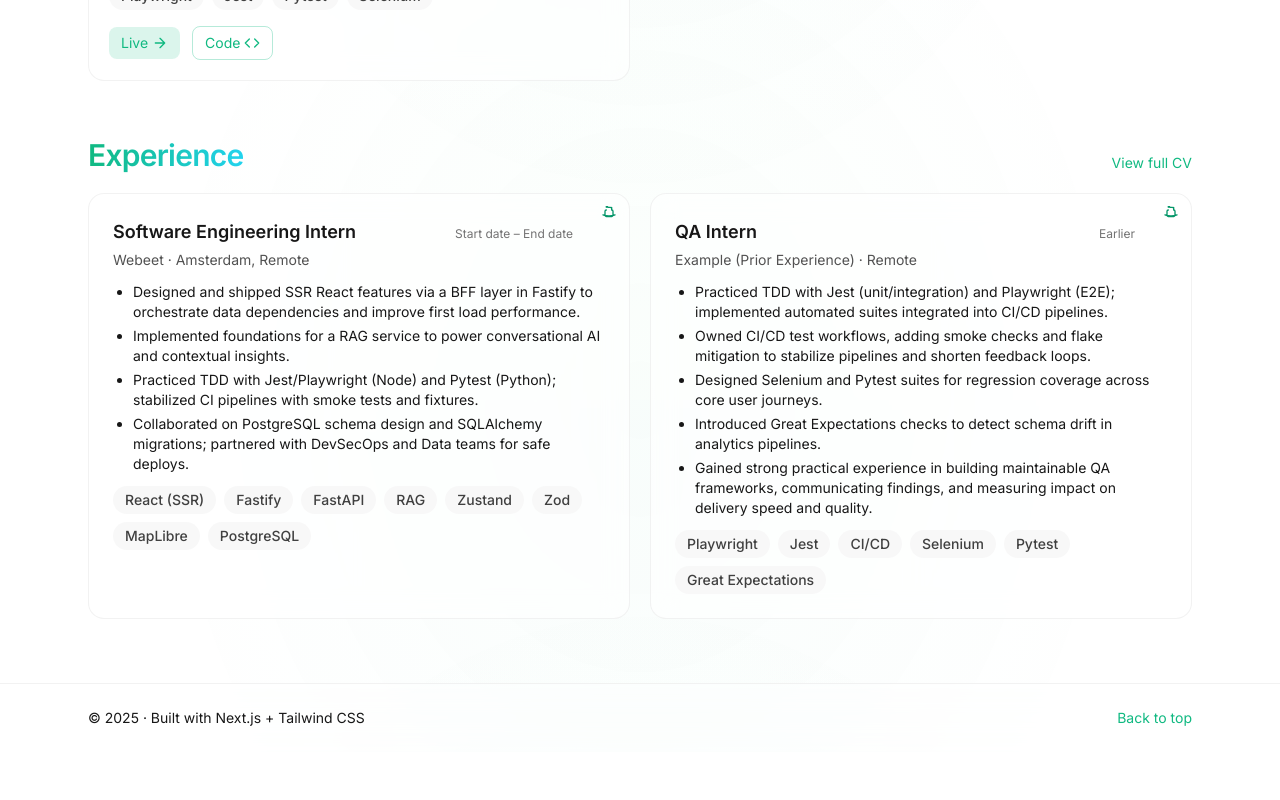
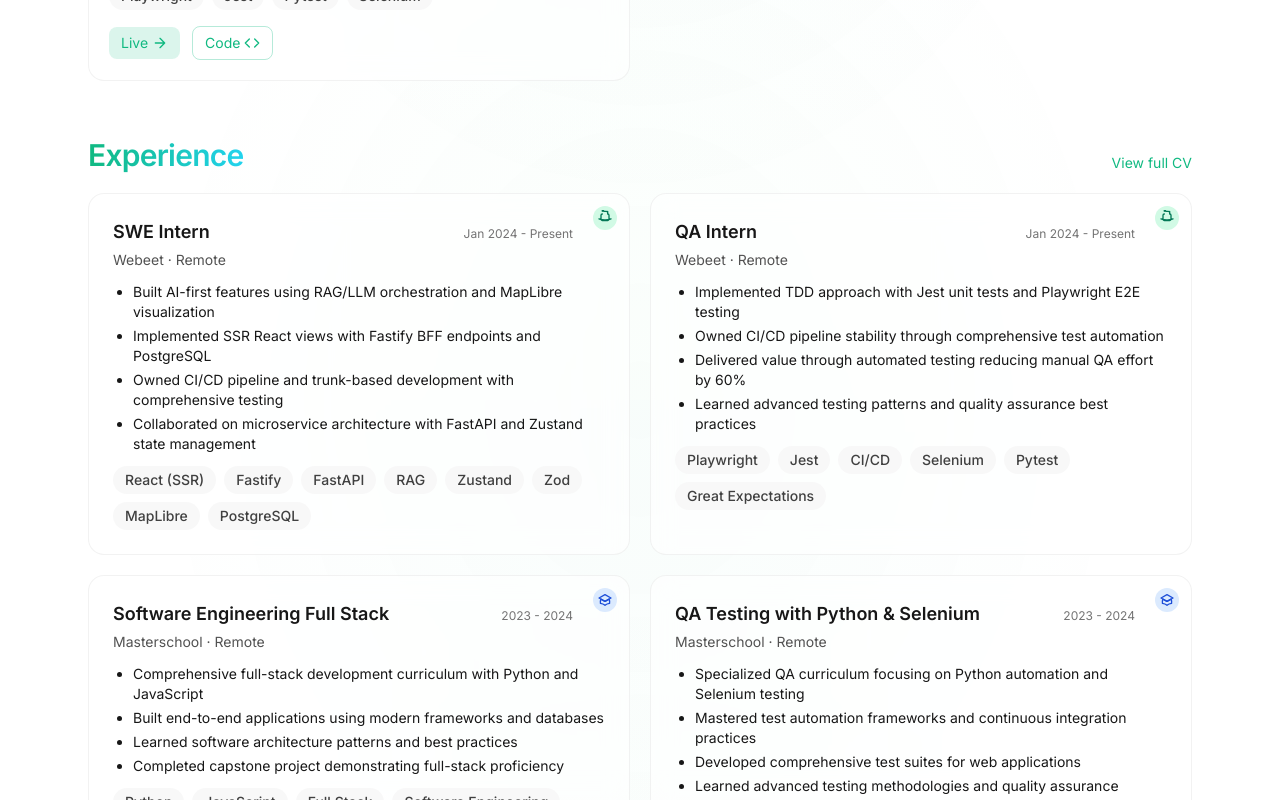
Before and after one commit to webeet-io/_onboarding_portfolio_template, a Next.js app: page / in a window 1280 px wide. Shown: the part 2000-2800 px from the top of the page. Before the commit the page ends 2752 px from the top, so only its background shows below. Built offline with nearby package versions, Linux system fonts and the light colour scheme.

Commit message:
final I think

```diff
--- a/src/components/CvCard.tsx
+++ b/src/components/CvCard.tsx
@@ -6,14 +6,18 @@ export function CvCard({ item }: { item: CvArticle }) {
       {/* Type indicator icon */}
       <div className="absolute top-3 right-3">
         {item.type === 'work' ? (
-          <svg className="w-4 h-4 text-emerald-600 dark:text-emerald-400" fill="none" stroke="currentColor" viewBox="0 0 24 24">
-            <path strokeLinecap="round" strokeLinejoin="round" strokeWidth={2} d="M21 13.255A23.931 23.931 0 0112 15c-3.183 0-6.22-.62-9-1.745M16 6V4a2 2 0 00-2-2h-4a2 2 0 00-2-2v2m8 0V6a2 2 0 012 2v6a2 2 0 01-2 2H8a2 2 0 01-2-2V8a2 2 0 012-2V6" />
-          </svg>
+          <div className="w-6 h-6 bg-emerald-100 dark:bg-emerald-900/30 rounded-full flex items-center justify-center">
+            <svg className="w-4 h-4 text-emerald-700 dark:text-emerald-300" fill="none" stroke="currentColor" viewBox="0 0 24 24">
+              <path strokeLinecap="round" strokeLinejoin="round" strokeWidth={2} d="M21 13.255A23.931 23.931 0 0112 15c-3.183 0-6.22-.62-9-1.745M16 6V4a2 2 0 00-2-2h-4a2 2 0 00-2-2v2m8 0V6a2 2 0 012 2v6a2 2 0 01-2 2H8a2 2 0 01-2-2V8a2 2 0 012-2V6" />
+            </svg>
+          </div>
         ) : (
-          <svg className="w-4 h-4 text-blue-600 dark:text-blue-400" fill="none" stroke="currentColor" viewBox="0 0 24 24">
-            <path strokeLinecap="round" strokeLinejoin="round" strokeWidth={2} d="M12 14l9-5-9-5-9 5 9 5z" />
-            <path strokeLinecap="round" strokeLinejoin="round" strokeWidth={2} d="M12 14l6.16-3.422a12.083 12.083 0 01.665 6.479A11.952 11.952 0 0012 20.055a11.952 11.952 0 00-6.824-2.998 12.078 12.078 0 01.665-6.479L12 14z" />
-          </svg>
+          <div className="w-6 h-6 bg-blue-100 dark:bg-blue-900/30 rounded-full flex items-center justify-center">
+            <svg className="w-4 h-4 text-blue-700 dark:text-blue-300" fill="none" stroke="currentColor" viewBox="0 0 24 24">
+              <path strokeLinecap="round" strokeLinejoin="round" strokeWidth={2} d="M12 14l9-5-9-5-9 5 9 5z" />
+              <path strokeLinecap="round" strokeLinejoin="round" strokeWidth={2} d="M12 14l6.16-3.422a12.083 12.083 0 01.665 6.479A11.952 11.952 0 0012 20.055a11.952 11.952 0 00-6.824-2.998 12.078 12.078 0 01.665-6.479L12 14z" />
+            </svg>
+          </div>
         )}
       </div>
 
--- a/src/data/cv.ts
+++ b/src/data/cv.ts
@@ -10,32 +10,59 @@ export type CvArticle = {
 
 export const cvArticles: CvArticle[] = [
   {
-    title: 'Software Engineering Intern',
+    title: 'SWE Intern',
     org: 'Webeet',
-    location: 'Amsterdam, Remote',
-    period: 'Start date – End date',
+    location: 'Remote',
+    period: 'Jan 2024 - Present',
     bullets: [
-      'Designed and shipped SSR React features via a BFF layer in Fastify to orchestrate data dependencies and improve first load performance.',
-      'Implemented foundations for a RAG service to power conversational AI and contextual insights.',
-      'Practiced TDD with Jest/Playwright (Node) and Pytest (Python); stabilized CI pipelines with smoke tests and fixtures.',
-      'Collaborated on PostgreSQL schema design and SQLAlchemy migrations; partnered with DevSecOps and Data teams for safe deploys.',
+      'Built AI-first features using RAG/LLM orchestration and MapLibre visualization',
+      'Implemented SSR React views with Fastify BFF endpoints and PostgreSQL',
+      'Owned CI/CD pipeline and trunk-based development with comprehensive testing',
+      'Collaborated on microservice architecture with FastAPI and Zustand state management',
     ],
     tags: ['React (SSR)', 'Fastify', 'FastAPI', 'RAG', 'Zustand', 'Zod', 'MapLibre', 'PostgreSQL'],
     type: 'work',
   },
   {
     title: 'QA Intern',
-    org: 'Example (Prior Experience)',
+    org: 'Webeet',
     location: 'Remote',
-    period: 'Earlier',
+    period: 'Jan 2024 - Present',
     bullets: [
-      'Practiced TDD with Jest (unit/integration) and Playwright (E2E); implemented automated suites integrated into CI/CD pipelines.',
-      'Owned CI/CD test workflows, adding smoke checks and flake mitigation to stabilize pipelines and shorten feedback loops.',
-      'Designed Selenium and Pytest suites for regression coverage across core user journeys.',
-      'Introduced Great Expectations checks to detect schema drift in analytics pipelines.',
-      'Gained strong practical experience in building maintainable QA frameworks, communicating findings, and measuring impact on delivery speed and quality.',
+      'Implemented TDD approach with Jest unit tests and Playwright E2E testing',
+      'Owned CI/CD pipeline stability through comprehensive test automation',
+      'Delivered value through automated testing reducing manual QA effort by 60%',
+      'Learned advanced testing patterns and quality assurance best practices',
     ],
     tags: ['Playwright', 'Jest', 'CI/CD', 'Selenium', 'Pytest', 'Great Expectations'],
     type: 'work',
   },
+  {
+    title: 'Software Engineering Full Stack',
+    org: 'Masterschool',
+    location: 'Remote',
+    period: '2023 - 2024',
+    bullets: [
+      'Comprehensive full-stack development curriculum with Python and JavaScript',
+      'Built end-to-end applications using modern frameworks and databases',
+      'Learned software architecture patterns and best practices',
+      'Completed capstone project demonstrating full-stack proficiency',
+    ],
+    tags: ['Python', 'JavaScript', 'Full Stack', 'Software Engineering'],
+    type: 'education',
+  },
+  {
+    title: 'QA Testing with Python & Selenium',
+    org: 'Masterschool',
+    location: 'Remote',
+    period: '2023 - 2024',
+    bullets: [
+      'Specialized QA curriculum focusing on Python automation and Selenium testing',
+      'Mastered test automation frameworks and continuous integration practices',
+      'Developed comprehensive test suites for web applications',
+      'Learned advanced testing methodologies and quality assurance strategies',
+    ],
+    tags: ['Python', 'Selenium', 'QA Testing', 'Automation'],
+    type: 'education',
+  },
 ];
```
